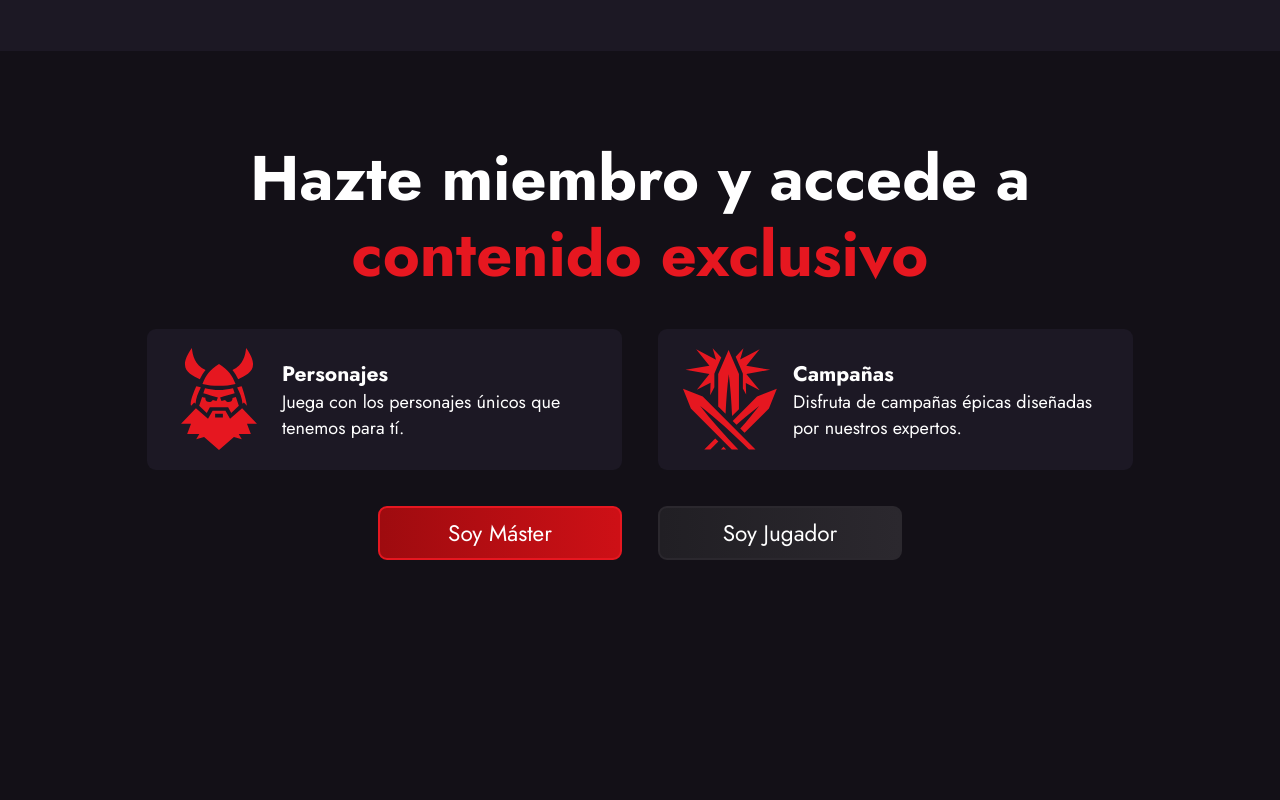
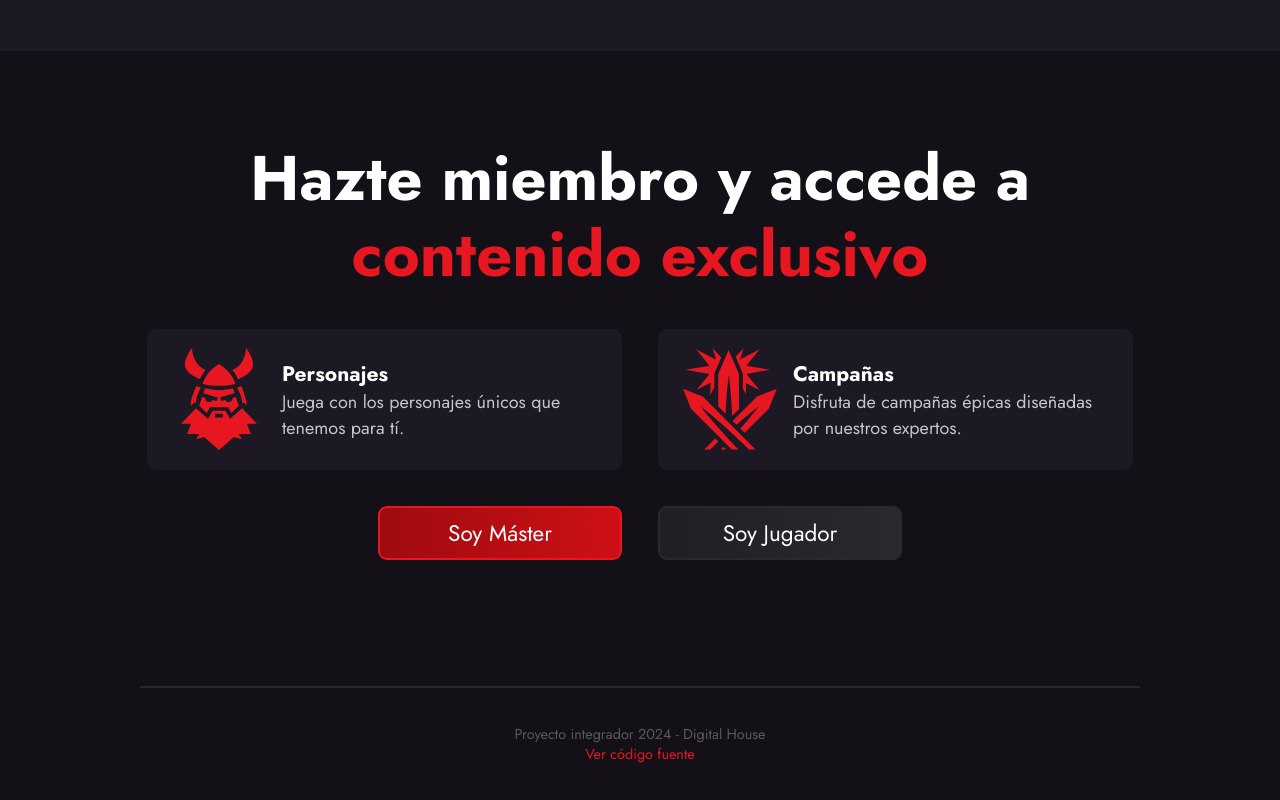
Before and after one commit to proyecto-dnd/frontend, a Next.js app: page /landing in a window 1280 px wide. Shown: the part 1002-1802 px from the top of the page. Before the commit the page ends 1652 px from the top, so only its background shows below. Built offline with nearby package versions, Linux system fonts and the light colour scheme.

Commit message:
terminado el footer

```diff
--- a/src/app/(pages)/landing/page.jsx
+++ b/src/app/(pages)/landing/page.jsx
@@ -1,6 +1,7 @@
 import Features from "@/components/sections/landing/Features/Features";
 import Hero from "@/components/sections/landing/Hero/Hero";
 import Member from "@/components/sections/landing/Member/Member";
+import Footer from "@/components/sections/landing/Footer/Footer";
 
 export default function Landing() {
   return (
@@ -8,6 +9,7 @@ export default function Landing() {
       <Hero />
       <Features />
       <Member/>
+      <Footer/>
     </main>
   );
 }
--- a/src/app/globals.css
+++ b/src/app/globals.css
@@ -6,6 +6,12 @@
   --primary-dark: #9e0b0f;
 
   --black-button: #2b282e;
+
+  --line-color: rgba(255, 255, 255, .1);
+
+  --text-copy: rgba(255, 255, 255, .3);
+
+  --text-light: rgba(255, 255, 255, .75);
 
   --border-radius: 0.5rem;
   --button-crop-size: 1rem;
@@ -62,6 +68,10 @@ a {
   align-items: center;
 }
 
+.content p {
+  color: var(--text-light);
+}
+
 .landing-padding {
   padding: 5rem 1rem;
 }
--- /dev/null
+++ b/src/components/sections/landing/Footer/Footer.module.css
@@ -0,0 +1,33 @@
+.hero {
+  display: flex;
+  flex-direction: column;
+  align-items: center;
+  justify-content: center;
+  text-align: left;
+  gap: 2rem;
+  max-width: 1000px;
+  padding: 2rem 0;
+}
+
+.line {
+  width: 100%;
+  height: 2px;
+  background: var(--line-color);
+}
+
+.textContainer {
+  width: 100%;
+  display: flex;
+  flex-direction: column;
+  align-items: center;
+}
+
+.textContainer > p{
+  font-size: 0.8rem;
+  color: var(--text-copy);
+}
+
+.textContainer > a{
+  font-size: 0.8rem;
+  color: var(--primary);
+}
--- a/src/components/sections/landing/Footer/Footer.tsx
+++ b/src/components/sections/landing/Footer/Footer.tsx
@@ -1,9 +1,18 @@
+import Link from "next/link";
+import style from "./Footer.module.css";
+
 const Footer = () => {
   return (
-    <section>
-
-    </section>
-  )
+    <footer className={` section`}>
+      <div className={`${style.hero}` + ` content`}>
+        <hr className={`${style.line}`}></hr>
+        <div className={`${style.textContainer}`}>
+          <p>Proyecto integrador 2024 - Digital House</p>
+          <Link href={'https://github.com/proyecto-dnd'} target="_blank">Ver código fuente</Link>
+        </div>
+      </div>
+    </footer>
+  );
 }
 
 export default Footer;
```
